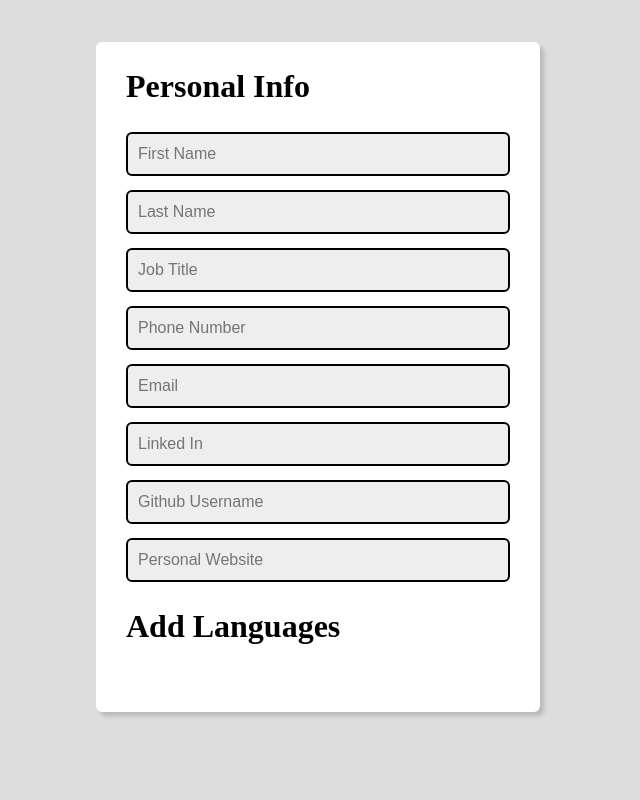
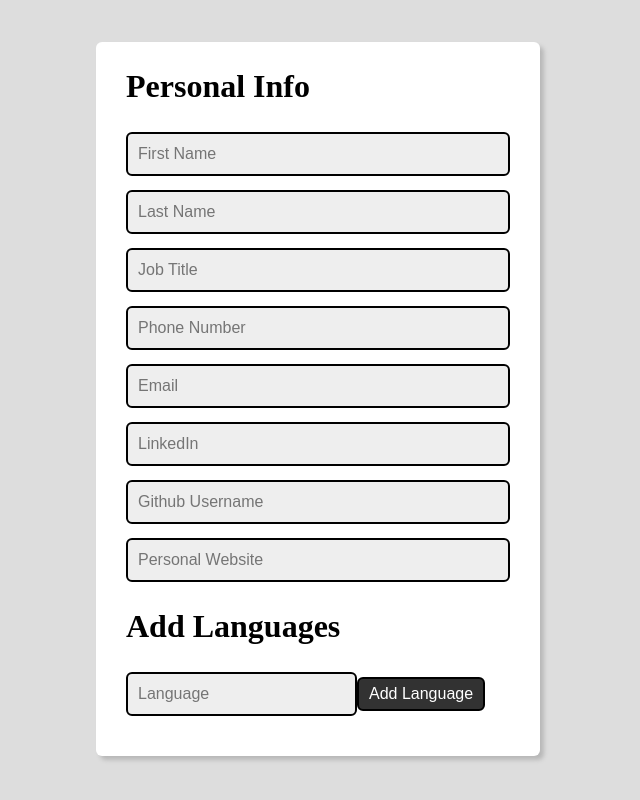
Before and after one commit to pequito193/cv-project, a React (Create React App) app: page / in a window 1280 px wide. Shown: the part 1006-1806 px from the top of the page, without its empty margins (322-962 px from the left). Before the commit the page ends 1768 px from the top, so only its background shows below. Built offline with nearby package versions, Linux system fonts and the light colour scheme.

Commit message:
Add base for new language button

```diff
--- a/src/components/Curriculum.jsx
+++ b/src/components/Curriculum.jsx
@@ -1,5 +1,6 @@
 import React, {Component} from "react";
 import Info from "./Info";
+import Languages from "./Languages";
 import "./../styles/Curriculum.css"
 
 class Curriculum extends Component {
@@ -9,6 +10,8 @@ class Curriculum extends Component {
 
         this.handleInputChange = this.handleInputChange.bind(this);
 
+        this.handleNewLanguage = this.handleNewLanguage.bind(this);
+
         this.state = {
             firstName: '',
             lastName: '',
@@ -17,7 +20,8 @@ class Curriculum extends Component {
             email: '',
             linkedIn: '',
             gitHub: '',
-            personalWebsite: ''
+            personalWebsite: '',
+            languages: []
         };
     }
 
@@ -25,6 +29,13 @@ class Curriculum extends Component {
         const inputField = e.target.name;
         const value = e.target.value;
         this.setState({[inputField]: value});
+    }
+
+    handleNewLanguage(e) {
+        e.preventDefault();
+        this.setState({
+            languages: this.state.languages.concat(),
+        });
     }
 
     render() {
@@ -40,11 +51,16 @@ class Curriculum extends Component {
                     <input className="input job-title" name="jobTitle" onChange={this.handleInputChange} type="text" placeholder="Job Title" maxLength={20} />
                     <input className="input phone-number" name="phoneNumber" onChange={this.handleInputChange} type="tel" placeholder="Phone Number" />
                     <input className="input email" name="email" onChange={this.handleInputChange} type="email" placeholder="Email" />
-                    <input className="input linked-in" name="linkedIn" onChange={this.handleInputChange} type="url" placeholder="Linked In" />
+                    <input className="input linked-in" name="linkedIn" onChange={this.handleInputChange} type="url" placeholder="LinkedIn" />
                     <input className="input git-hub" name="gitHub" onChange={this.handleInputChange} type="url" placeholder="Github Username" />
                     <input className="input personal-website" name="personalWebsite" onChange={this.handleInputChange} type="url" placeholder="Personal Website" />
                 </div>
                 <h2 className="editor-title">Add Languages</h2>
+                {/* <Languages /> */}
+                <form className="language-button-wrapper">
+                    <input className="input personal-website" name="language" onSubmit={this.handleNewLanguage} type="url" placeholder="Language" />
+                    <button type="submit" className="new-language">Add Language</button>
+                </form>
             </div>
         </React.Fragment>
         )
--- a/src/components/Info.jsx
+++ b/src/components/Info.jsx
@@ -8,7 +8,7 @@ class Info extends Component {
 
     render() {
 
-        const {firstName, lastName, jobTitle, phoneNumber, email, linkedIn, gitHub, personalWebsite} = this.props;
+        const {firstName, lastName, jobTitle, phoneNumber, email, linkedIn, gitHub, personalWebsite, languages} = this.props;
 
         return (
             <React.Fragment>
--- /dev/null
+++ b/src/components/Languages.jsx
@@ -0,0 +1,21 @@
+// import React, {Component} from "react";
+
+// class Languages extends Component(languages) {
+
+//     render() {
+
+//         const { languages } = languages;
+
+//         return
+//         (
+//             <ul className="language-list">
+//                 {languages.map((language) => {
+//                     return <li>{language.text}</li>
+//                 })}
+//             </ul>
+//         );
+
+//     }
+// }
+
+// export default Languages;
--- a/src/styles/Curriculum.css
+++ b/src/styles/Curriculum.css
@@ -43,3 +43,13 @@
 .input[type=number] {
   -moz-appearance: textfield;
 }
+
+.new-language {
+    border: 2px solid black;
+    color: white;
+    background-color: rgb(50, 50, 50);
+    font-size: 1rem;
+    padding: 6px 10px;
+    border-radius: 6px;
+    cursor: pointer;
+}
--- a/src/styles/Info.css
+++ b/src/styles/Info.css
@@ -67,7 +67,6 @@
     height: 24px;
     width: auto;
     filter: invert(100%);
-    display: none;
 }
 
 .website {
```
